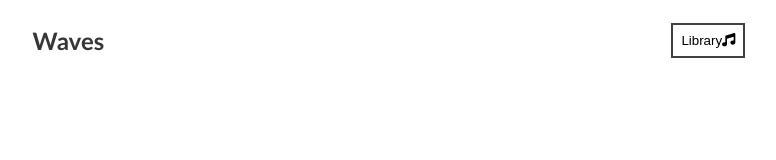
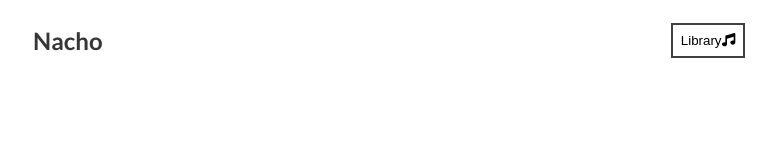
Before and after one commit to DevanshSK/react-music-player, a React (Create React App) app: page / in a window 1280 px wide. Shown: the top 160 px of the page, without its empty margins (251-1027 px from the left). Built offline with nearby package versions, Linux system fonts and the light colour scheme.

Commit message:
First deploy done

```diff
--- a/package.json
+++ b/package.json
@@ -1,6 +1,7 @@
 {
   "name": "react-player",
   "version": "0.1.0",
+  "homepage": "https://DevanshSK.github.io/react-music-player",
   "private": true,
   "dependencies": {
     "@fortawesome/fontawesome-svg-core": "^6.1.2",
@@ -9,6 +10,7 @@
     "@testing-library/jest-dom": "^5.16.5",
     "@testing-library/react": "^13.3.0",
     "@testing-library/user-event": "^13.5.0",
+    "gh-pages": "^4.0.0",
     "node-sass": "^7.0.1",
     "react": "^18.2.0",
     "react-dom": "^18.2.0",
@@ -17,6 +19,8 @@
     "web-vitals": "^2.1.4"
   },
   "scripts": {
+    "predeploy": "npm run build",
+    "deploy": "gh-pages -d build",
     "start": "react-scripts start",
     "build": "react-scripts build",
     "test": "react-scripts test",
--- a/public/index.html
+++ b/public/index.html
@@ -31,7 +31,7 @@
       work correctly both with client-side routing and a non-root public URL.
       Learn how to configure a non-root public URL by running `npm run build`.
     -->
-    <title>Waves Music Player</title>
+    <title>Nacho</title>
   </head>
   <body>
     <noscript>You need to enable JavaScript to run this app.</noscript>
--- a/src/components/Nav.js
+++ b/src/components/Nav.js
@@ -5,7 +5,7 @@ import { faMusic } from "@fortawesome/free-solid-svg-icons";
 const Nav = ({ libraryStatus, setLibraryStatus }) => {
   return (
     <nav>
-      <h1>Waves</h1>
+      <h1>Nacho</h1>
       <button onClick={() => setLibraryStatus(!libraryStatus)}>
         Library
         <FontAwesomeIcon icon={faMusic} />
```
Also changed, not shown: 2 other files (tests, documents, lock files or other folders).
